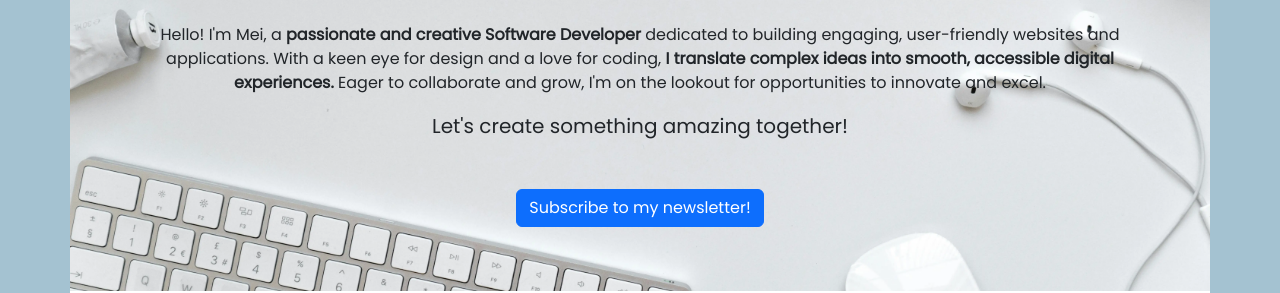
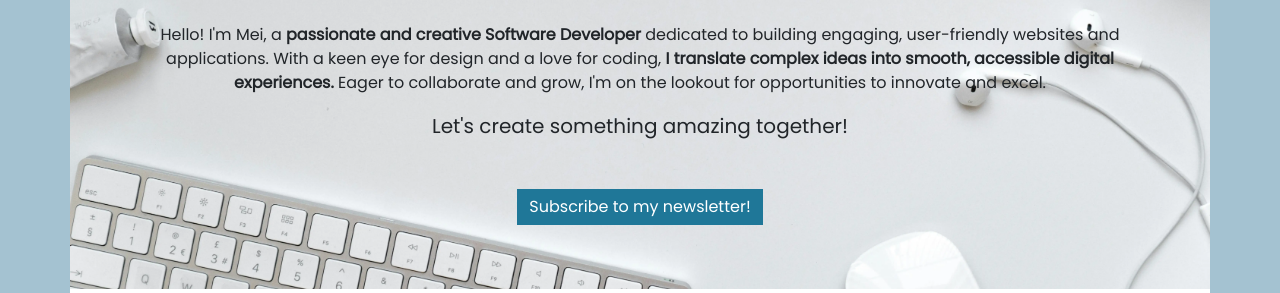
Before and after one commit to DeanHarland/mei-wong-portfolio, a plain HTML site: page index.html in a window 1280 px wide. Shown: the part 308-601 px from the top of the page. Drawn offline with nearby package versions, Linux system fonts and the light colour scheme; files whose address does not match are found by name.

Commit message:
Customize subscribe modal style and html

```diff
--- a/assets/css/style.css
+++ b/assets/css/style.css
@@ -44,6 +44,18 @@ background-color: #dbdcde;
 #portfolio .car-text{
     min-height: 120px;
 }
+/* Buttons */
+
+.custom-button {
+    background-color: #1f7798;
+    border: #1f7798;
+}
+
+.custom-button:hover {
+    background-color: #1d6d8a;
+    border: #1d6d8a;
+}
+
 
 
 /* Contact Section */
--- a/index.html
+++ b/index.html
@@ -68,8 +68,8 @@
 
 
 <!-- Button trigger modal -->
-<button type="button" class="btn btn-primary" data-bs-toggle="modal" data-bs-target="#exampleModal">
-  Subscribe to my newsletter!
+<button type="button" class="btn btn-primary sharp-corners custom-button" data-bs-toggle="modal"    data-bs-target="#exampleModal">
+    Subscribe to my newsletter!
 </button>
 
 
```
